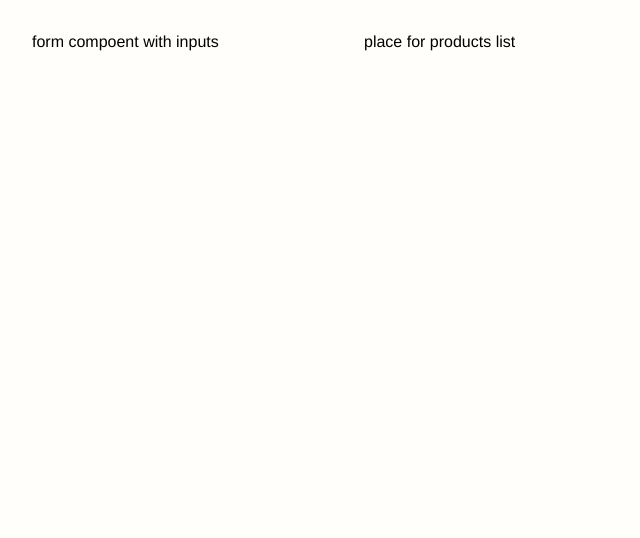
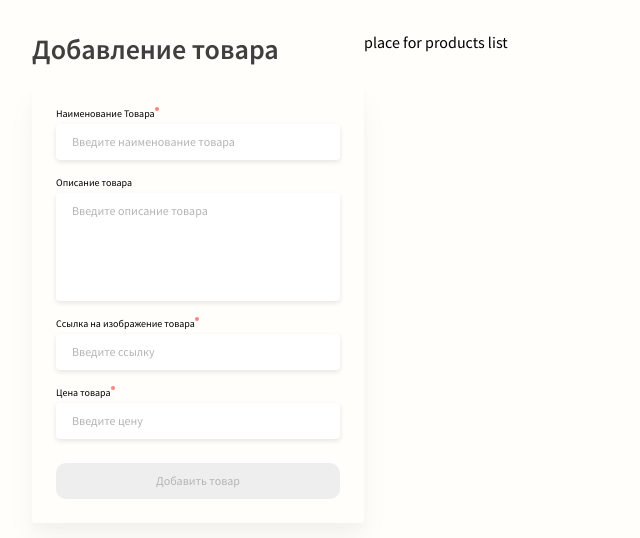
Before and after one commit to mrLittle-Boner/the-power-within, a Vue app: page / in a window 1280 px wide. Shown: the top 538 px of the page, without its empty margins (0-640 px from the left). Built offline with nearby package versions, Linux system fonts and the light colour scheme.

Commit message:
add fonts by links, add form input component, fill form component

```diff
--- a/public/index.html
+++ b/public/index.html
@@ -5,6 +5,9 @@
     <meta http-equiv="X-UA-Compatible" content="IE=edge">
     <meta name="viewport" content="width=device-width,initial-scale=1.0">
     <link rel="icon" href="<%= BASE_URL %>favicon.ico">
+    <link rel="preconnect" href="https://fonts.googleapis.com">
+    <link rel="preconnect" href="https://fonts.gstatic.com" crossorigin>
+    <link href="https://fonts.googleapis.com/css2?family=Source+Sans+Pro:wght@400;600&display=swap" rel="stylesheet">
     <title><%= htmlWebpackPlugin.options.title %></title>
   </head>
   <body>
--- a/src/assets/style/reset.css
+++ b/src/assets/style/reset.css
@@ -26,7 +26,7 @@ textarea {
 
 
 body {
-  font: 1.6rem/1.25 "Helvetica Neue", Helvetica, Arial, sans-serif;
+  font: 1.6rem/1.25 'Source Sans Pro', sans-serif;
   -moz-osx-font-smoothing: grayscale;
   -webkit-font-smoothing: antialiased;
   background-color: rgba(255, 254, 251, 0.8);
--- a/src/components/AForm.vue
+++ b/src/components/AForm.vue
@@ -1,17 +1,117 @@
 <template>
   <div :class="$style.wrapper">
+    <h3 :class="$style.heading">Добавление товара</h3>
     <form :class="$style.form">
-      <span>form compoent with inputs</span>
+      <AFormInput
+        v-for="(input,index) in inputs" :key="index"
+        :class="$style.formInput"
+        :htmlTag="input.htmlTag"
+        :title="input.title"
+        :placeholder="input.placeholder"
+        :isRequired="input.isRequired"
+        v-model="input.model.value"
+      />
+      <button :class="[$style.formBtn, $style[buttonClass]]" :disabled="!isActive">Добавить товар</button>
     </form>
   </div>
 </template>
 
 <script>
+import { computed, reactive, toRef } from '@vue/reactivity'
+import AFormInput from './AFormInput.vue'
+export default {
+  name: 'AForm',
+  components: { AFormInput },
+  setup() {
+    const defaultFormData = {
+      name: '',
+      description: '',
+      link: '',
+      price: ''
+    }
+    const isActive = false
+    const buttonClass = computed(() => {
+      return isActive ? 'formBtn--active' : 'formBtn--disabled'
+    })
+
+    const formData = reactive(defaultFormData)
+    const inputs = [
+      {
+        htmlTag:'input',
+        title: 'Наименование Товара',
+        placeholder: 'Введите наименование товара',
+        model: toRef(formData, 'name'),
+        isRequired: true
+      },
+      {
+        htmlTag:'textarea',
+        title: 'Описание товара',
+        placeholder: 'Введите описание товара',
+        model: toRef(formData, 'description'),
+        isRequired: false
+      },
+      {
+        htmlTag:'input',
+        title: 'Ссылка на изображение товара',
+        placeholder: 'Введите ссылку',
+        model: toRef(formData, 'link'),
+        isRequired: true
+      },
+      {
+        htmlTag:'input',
+        title: 'Цена товара',
+        placeholder: 'Введите цену',
+        model: toRef(formData, 'price'),
+        isRequired: true
+      }
+    ]
+
+    return {
+      inputs,
+      isActive,
+      buttonClass,
+      formData
+    }
+  }
+}
 </script>
 
 
 <style module>
+  .formInput:not(:last-of-type) {
+    margin-bottom: var(--space-sm);
+  }
+  .formInput:last-of-type {
+    margin-bottom: var(--space-m);
+  }
   .wrapper {
     width: 332px;
   }
+  .heading {
+    font-size: 28px;
+    margin-bottom: var(--space-sm);
+    color: var(--color-primary);
+  }
+  .form {
+    box-shadow: var(--shadow-product);
+    padding: var(--space-m);
+    border-radius: var(--radius-sm);
+  }
+  .formBtn {
+    width: 100%;
+    padding: 10px 0 11px;
+    font-size: 12px;
+    border-radius: var(--radius-lg);
+    cursor: pointer;
+  }
+  .formBtn--active {
+    background-color: #7BAE73;
+    box-shadow: var(--shadow-input);
+    color: #fff;
+  }
+  .formBtn--disabled {
+    background-color: #eee;
+    color: var(--color-grey);
+    cursor: not-allowed;
+  }
 </style>
--- /dev/null
+++ b/src/components/AFormInput.vue
@@ -0,0 +1,109 @@
+<template>
+  <label :class="$style.label">
+    <span :class="[$style.title, isRequired && $style.required]">{{ title }}</span>
+
+    <input
+      v-if="htmlTag === 'input'"
+      :type="inputType"
+      :class="$style.input"
+      :placeholder="placeholder"
+      :required="isRequired"
+      v-model="value"
+    >
+
+    <textarea
+      v-if="htmlTag === 'textarea'"
+      :class="[$style.input, $style.textarea]"
+      :placeholder="placeholder"
+      :required="isRequired"
+      v-model="value"
+    ></textarea>
+
+  </label>
+</template>
+
+<script>
+import { computed } from '@vue/reactivity'
+export default {
+  props:{
+    modelValue: {
+      type: String,
+      required: true
+    },
+    htmlTag: {
+      type: String,
+      default: () =>'input'
+    },
+    inputType: {
+      type: String,
+      default: () => 'text'
+    },
+    title: {
+      type: String,
+      required: true
+    },
+    placeholder: {
+      type: String,
+      default: () => 'Введите значeние'
+    },
+    isRequired: {
+      type: Boolean,
+      default: () => false
+    }
+  },
+  emits: ['update:modelValue'],
+  setup(props, {emit}) {
+    const value = computed({
+      get(){return props.modelValue},
+      set(value){ emit('update:modelValue', value)}
+    })
+    return {value}
+  },
+}
+</script>
+
+<style module>
+  .label {
+    width: 100%;
+    display: inline-block;
+    font-size: 0;
+  }
+
+  .title {
+    display: inline-block;
+    margin-bottom: 4px;
+    font-size: 1rem;
+    color: var(--color-black);
+    line-height: 13px;
+    position: relative;
+  }
+
+  .required::after {
+    content: '';
+    width: 4px;
+    height: 4px;
+    background-color: #FF8484;
+    border-radius: var(--radius-sm);
+    position: absolute;
+  }
+
+  .input {
+    border-radius: var(--radius-sm);
+    box-shadow: var(--shadow-input);
+    padding: 10px 16px 11px;
+    width: 100%;
+    border: none;
+    font-size: 1.2rem;
+  }
+
+  .input::placeholder {
+    font-size: 1.2rem;
+    color: var(--color-grey);
+  }
+
+  .textarea {
+    resize: none;
+    height: 108px;
+  }
+
+</style>
```
